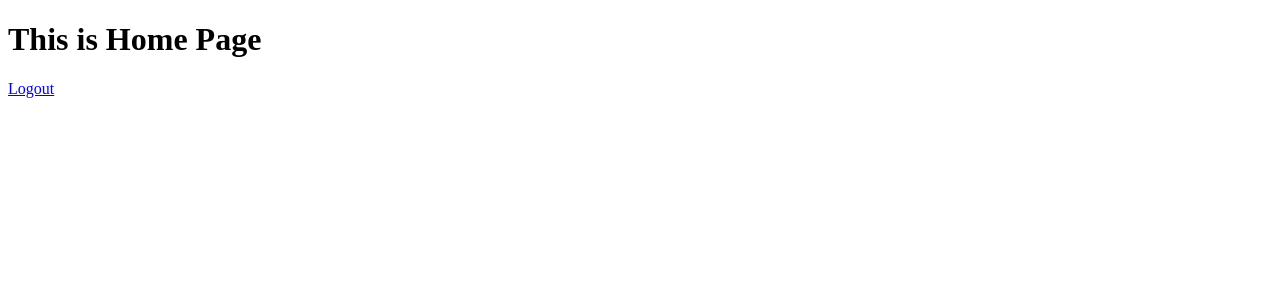
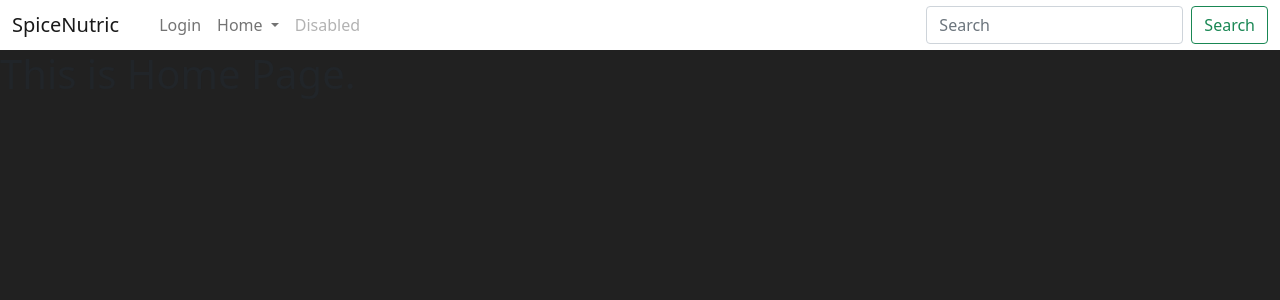
Before and after one commit to hv7275/DATA_BASE, a Flask app: template Model relations/app/templates/home.html in a window 1280 px wide. Shown: the top 300 px of the page. Run offline with Flask 3, Linux system fonts and the light colour scheme; the template is opened without the code that fills it, so the values that code supplies are empty.

Commit message:
Base Template.............

```diff
--- a/Model relations/app/__init__.py
+++ b/Model relations/app/__init__.py
@@ -8,7 +8,11 @@ from .models import User
 load_dotenv()
 
 def create_app():
-  app = Flask(__name__)
+  app = Flask(__name__, static_folder='static')
+  # Enable fast iteration in development: auto-reload templates and disable static caching
+  app.config['TEMPLATES_AUTO_RELOAD'] = True
+  app.jinja_env.auto_reload = True
+  app.config['SEND_FILE_MAX_AGE_DEFAULT'] = 0
 
   SECRET_KEY = os.getenv('SECRET_KEY')
   DATABASE_URI = os.getenv('DATABASE_URI')
--- a/Model relations/app/routes/auth_routes.py
+++ b/Model relations/app/routes/auth_routes.py
@@ -4,6 +4,7 @@ from ..extensions import db
 from ..forms import RegistrationForm, LoginForm
 from flask_login import login_user, current_user, logout_user
 from sqlalchemy import or_
+
 
 auth_bp = Blueprint('auth', __name__)
 
--- a/Model relations/app/routes/main_routes.py
+++ b/Model relations/app/routes/main_routes.py
@@ -1,7 +1,8 @@
 from flask import Blueprint, render_template
+import time
 
 main_bp = Blueprint('main', __name__)
 
 @main_bp.route('/')
 def home():
-  return render_template('home.html')
+  return render_template('home.html', cache_buster=int(time.time()))
--- /dev/null
+++ b/Model relations/app/static/css/style.css
@@ -0,0 +1,3 @@
+body{
+  background-color: #212121;
+}
--- /dev/null
+++ b/Model relations/app/templates/base.html
@@ -0,0 +1,68 @@
+<!DOCTYPE html>
+<html lang="en">
+
+<head>
+  <meta charset="UTF-8">
+  <meta name="viewport" content="width=device-width, initial-scale=1.0">
+  <title>{% block title%} {% endblock %}</title>
+  <link href="https://cdn.jsdelivr.net/npm/bootstrap@5.0.2/dist/css/bootstrap.min.css" rel="stylesheet"
+    integrity="sha384-EVSTQN3/azprG1Anm3QDgpJLIm9Nao0Yz1ztcQTwFspd3yD65VohhpuuCOmLASjC" crossorigin="anonymous">
+  <link rel="stylesheet" href="{{ url_for('static', filename='css/style.css') }}">
+</head>
+
+<body>
+  <nav class="navbar navbar-expand-lg navbar-light bg-white" style="height: 50px;">
+    <div class="container-fluid">
+      <a class="navbar-brand" href="{{url_for('main.home')}}">SpiceNutric</a>
+      <button class="navbar-toggler" type="button" data-bs-toggle="collapse" data-bs-target="#navbarSupportedContent"
+        aria-controls="navbarSupportedContent" aria-expanded="false" aria-label="Toggle navigation">
+        <span class="navbar-toggler-icon"></span>
+      </button>
+      <div class="collapse navbar-collapse" id="navbarSupportedContent">
+        <ul class="navbar-nav me-auto mb-2 mb-lg-0">
+          <li class="nav-item">
+            <a class="nav-link active" aria-current="page" href="#"></a>
+          </li>
+          <li class="nav-item">
+            <a class="nav-link" href="{{url_for('auth.login')}}">Login</a>
+          </li>
+          <li class="nav-item dropdown">
+            <a class="nav-link dropdown-toggle" href="{{url_for('main.home')}}" id="navbarDropdown" role="button" data-bs-toggle="dropdown"
+              aria-expanded="false">
+              Home
+            </a>
+            <ul class="dropdown-menu" aria-labelledby="navbarDropdown">
+              <li><a class="dropdown-item" href="#">Hello </a></li>
+              <li><a class="dropdown-item" href="#">Another action</a></li>
+              <li>
+                <hr class="dropdown-divider">
+              </li>
+              <li><a class="dropdown-item" href="#">Something else here</a></li>
+            </ul>
+          </li>
+          <li class="nav-item">
+            <a class="nav-link disabled" href="#" tabindex="-1" aria-disabled="true">Disabled</a>
+          </li>
+        </ul>
+        <form class="d-flex">
+          <input class="form-control me-2" type="search" placeholder="Search" aria-label="Search">
+          <button class="btn btn-outline-success" type="submit">Search</button>
+        </form>
+      </div>
+    </div>
+  </nav>
+
+
+
+
+  <main>
+    {% block content %}
+
+    {% endblock %}
+  </main>
+  <script src="https://cdn.jsdelivr.net/npm/bootstrap@5.0.2/dist/js/bootstrap.bundle.min.js"
+    integrity="sha384-MrcW6ZMFYlzcLA8Nl+NtUVF0sA7MsXsP1UyJoMp4YLEuNSfAP+JcXn/tWtIaxVXM"
+    crossorigin="anonymous"></script>
+</body>
+
+</html>
--- a/Model relations/app/templates/home.html
+++ b/Model relations/app/templates/home.html
@@ -1,14 +1,11 @@
-<!DOCTYPE html>
-<html lang="en">
-<head>
-  <meta charset="UTF-8">
-  <meta name="viewport" content="width=device-width, initial-scale=1.0">
-  <title>Home-Page</title>
-</head>
-<body>
-  <h1>
-    This is Home Page
-  </h1>
-  <a href="{{url_for('auth.logout')}}">Logout</a>
-</body>
-</html>
+{% extends 'base.html' %}
+
+{% block title %}
+Home-page
+{% endblock %}
+
+{% block content %}
+<h1>
+  This is Home Page.
+</h1>
+{% endblock %}
```
